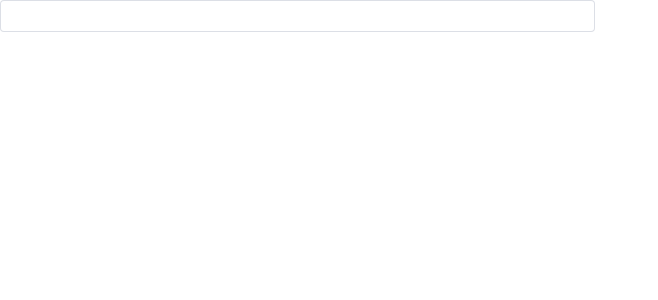
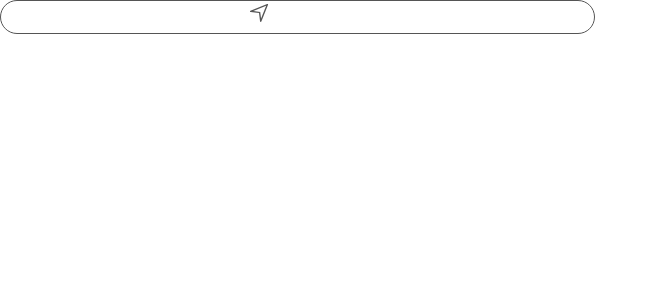
Before and after one commit to hubvue/gpt-tools, a Vue app: page /varibale-name in a window 1280 px wide. Shown: the top 300 px of the page, without its empty margins (0-658 px from the left). Built offline with nearby package versions, Linux system fonts and the light colour scheme.

Commit message:
feat: variable name

```diff
--- a/src/api/variableName.ts
+++ b/src/api/variableName.ts
@@ -6,5 +6,5 @@ interface VariableParams{
 }
 
 export const variableName = (params: VariableParams) => {
-  return axios.post<Response<string>>(`${BASE_URL}/variableName`, params)
+  return axios.post<Response<string>>(`${BASE_URL}/variable-name`, params)
 }
--- a/src/pages/Tools/VariableName/index.vue
+++ b/src/pages/Tools/VariableName/index.vue
@@ -1,12 +1,118 @@
 <template>
   <main class="main mx-auto mt-64">
-    <ElInput></ElInput>
+    <div class="relative inline-block w-full box-border align-middle">
+      <div class="input_wrapper w-full inline-flex flex-grow items-center justify-center">
+        <input
+          v-model="variableDesc"
+          type="text"
+          autocomplete="off"
+          tabindex="0"
+          class="input h-10 w-full flex-grow p-0 outline-0 bg-transparent box-border"
+          @keyup.enter="sendVariableName"
+        >
+        <el-icon class="cursor-pointer" size="22" @click="sendVariableName"><position /></el-icon>
+      </div>
+    </div>
+    <div class="flex flex-wrap mt-8 px-3">
+      <p
+        class="py-1 px-3 mx-2 rounded-2xl cursor-pointer"
+        :style="{backgroundColor: variableName.bgColor, color: variableName.fgColor}"
+        :key="index"
+        @click="copyVariableName(variableName.value)"
+        v-for="(variableName, index) in variableNames"
+      >
+        {{ variableName.value }}
+      </p>
+    </div>
   </main>
 </template>
 <script setup lang="ts">
-import { ElInput } from 'element-plus'
+import { ref } from 'vue'
+import { ElIcon, ElLoading, ElMessage } from 'element-plus'
+import { Position } from '@element-plus/icons-vue'
+import { variableName, type Response } from '../../../api'
+
+const variableDesc = ref('')
+interface VariableName {
+  value: string
+  bgColor: string
+  fgColor: string
+}
+const variableNames = ref<VariableName[]>([])
+
+const sendVariableName = async () => {
+  if (!variableDesc.value) {
+    ElMessage.info("请输入命名描述")
+    return
+  }
+  const loading = ElLoading.service({ fullscreen: true, text: '生成中...'})
+  try {
+    const res = await variableName({
+      input: variableDesc.value
+    }) as unknown as Response<string>
+
+    if (res.err) {
+      ElMessage.error(res.message)
+      return
+    }
+    variableNames.value = namesProcessor(res.data.trim())
+    loading.close()
+  } catch(err: any) {
+    loading.close()
+    ElMessage.error(err.message)
+  }
+}
+
+const namesProcessor = (ns: string): VariableName[] => {
+  return ns.split(',').map<VariableName>(n => {
+    let bgColor = getRndomColor()
+    return {
+      value: n.trim(),
+      fgColor: getFontColor(bgColor),
+      bgColor
+    }
+
+
+
+  })
+}
+
+const getRndomColor = () => {
+  const r = (Math.random() * 255) >> 0
+  const g = (Math.random() * 255) >> 0
+  const b = (Math.random() * 255) >> 0
+  return `rgb(${r}, ${g}, ${b})`
+}
+
+const getFontColor = (bg: string) => {
+  const [r, g, b, a] = (bg.match(/\d+/g) as string[]).map(Number)
+  // 计算背景色亮度
+  const brightness = Math.round(0.2126 * r + 0.7152 * g + 0.0722 * b)
+  return brightness > 128 ? '#555' : '#bbb'
+}
+
+const copyVariableName = async (name: string) => {
+  try {
+    await navigator.clipboard.writeText(name)
+    ElMessage.success('复制成功')
+  } catch(err) {
+    ElMessage.error('复制成功')
+  }
+}
 
 </script>
 <style lang="stylus">
+.input_wrapper
+  width 100%
+  padding 1px 16px
+  border 1px solid var(--fg)
+  border-radius 20px
+  background-color: var(--c-bg)
+  transform translate3d(0, 0, 0)
+  box-shadow 0 0 0 1px var(-el-input-border-color)
+
+
+  .input
+    --webkit-appearance: none
 
 </style>
```
